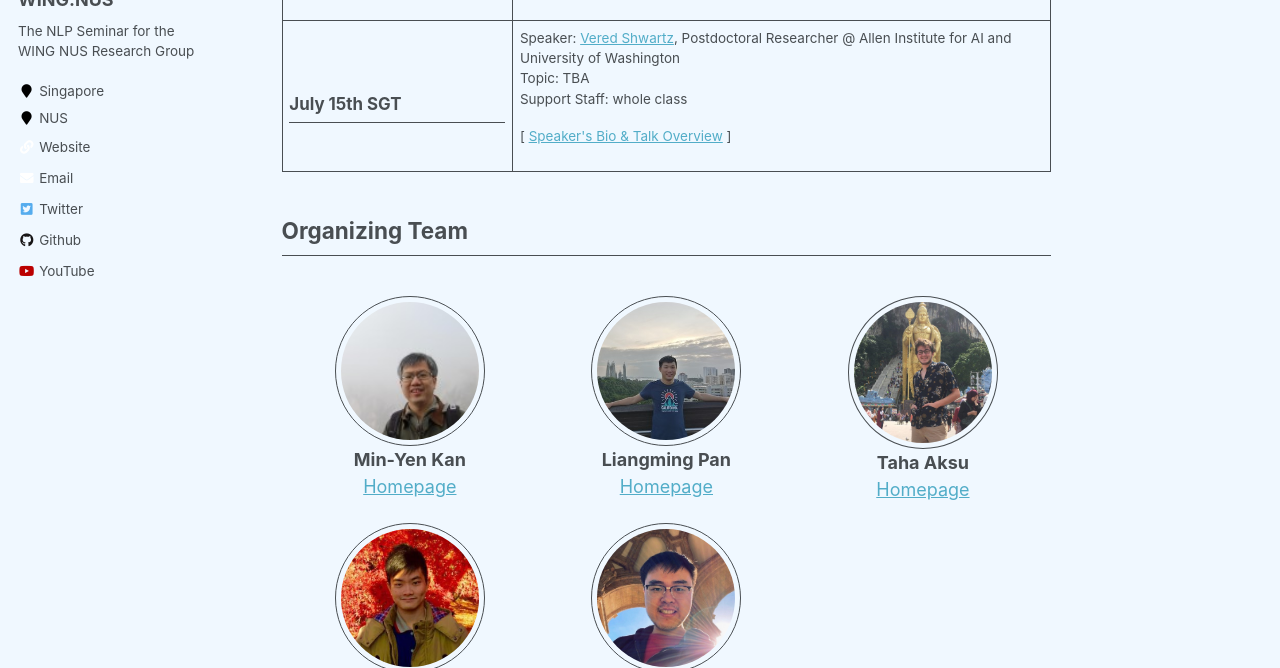
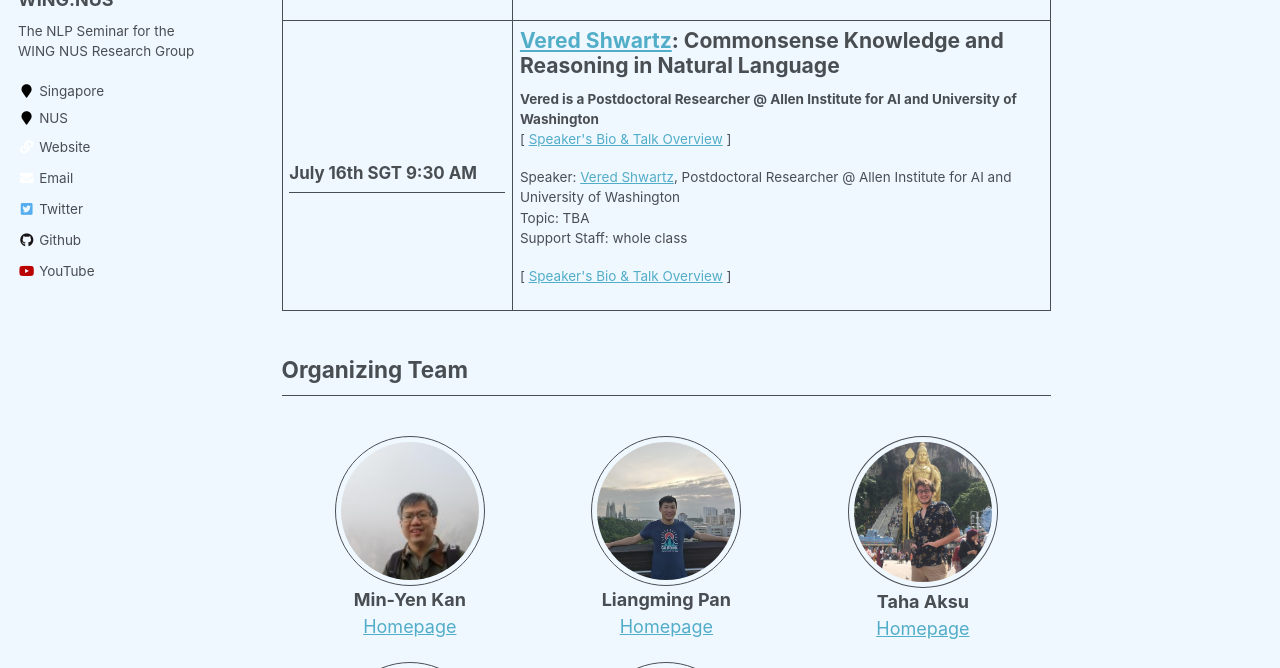
Before and after one commit to WING-NUS/nlp-seminar, a Jekyll site: the page built from _pages/about.md, in a window 1280 px wide and 900 px high, scrolled down 4364 px, cut to the strip 232-900 px from the top of the window. Built offline with Jekyll 4.4.1, drawn with Linux system fonts in a browser that asks for light colours.

Commit message:
update vered

```diff
--- a/_pages/about.md
+++ b/_pages/about.md
@@ -180,9 +180,16 @@ Our group will be running our first NLP seminar in 2021 summer, tentatively from
 
 
   <tr>
-  <td><h2>July 15th SGT<br/></h2>
+  <td><h2>July 16th SGT 9:30 AM<br/></h2>
   </td>
   <td>
+    <h1><a href="https://vered1986.github.io/">Vered Shwartz</a>: Commonsense Knowledge and Reasoning in Natural Language</h1>
+    <strong>Vered is a Postdoctoral Researcher @ Allen Institute for AI and University of Washington</strong>
+
+  <p>
+    [&nbsp;<a href="https://wing-nus.github.io/nlp-seminar/speaker-vered">Speaker's Bio & Talk Overview</a>&nbsp;]
+    <br/></p>
+
   <p>
     Speaker: <a href="https://vered1986.github.io/">Vered Shwartz</a>, Postdoctoral Researcher @ Allen Institute for AI and University of Washington<br/>
     Topic: TBA<br/>
```
Also changed, not shown: _pages/speaker-vered.md (+7 -1 lines).
